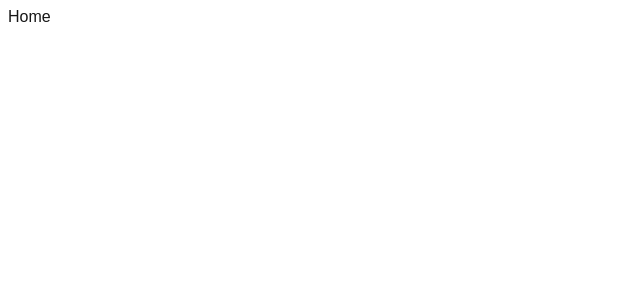
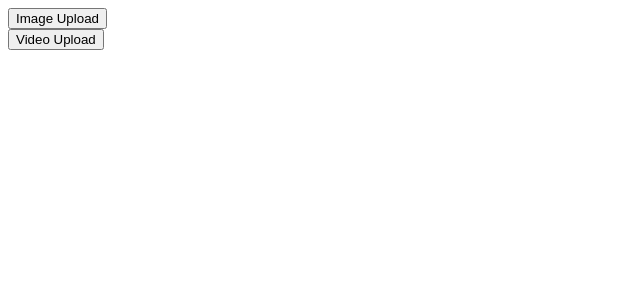
Before and after one commit to Taral92/cloudinary-saas, a Next.js app: page /home in a window 1280 px wide. Shown: the top 300 px of the page, without its empty margins (0-640 px from the left). Built offline with nearby package versions, Linux system fonts and the light colour scheme.

Commit message:
edit home page

```diff
--- a/src/app/home/page.tsx
+++ b/src/app/home/page.tsx
@@ -1,8 +1,18 @@
+"use client"
 import React from 'react'
+import { useRouter } from 'next/navigation'
 
 function Home() {
+    const router=useRouter()
   return (
-    <div>Home</div>
+    <div>
+      <div>
+        <button onClick={()=>router.push("/image-upload")}>Image Upload</button>
+      </div>
+      <div>
+        <button onClick={()=>router.push("/video-upload")}>Video Upload</button>
+      </div>
+    </div>
   )
 }
 
```
